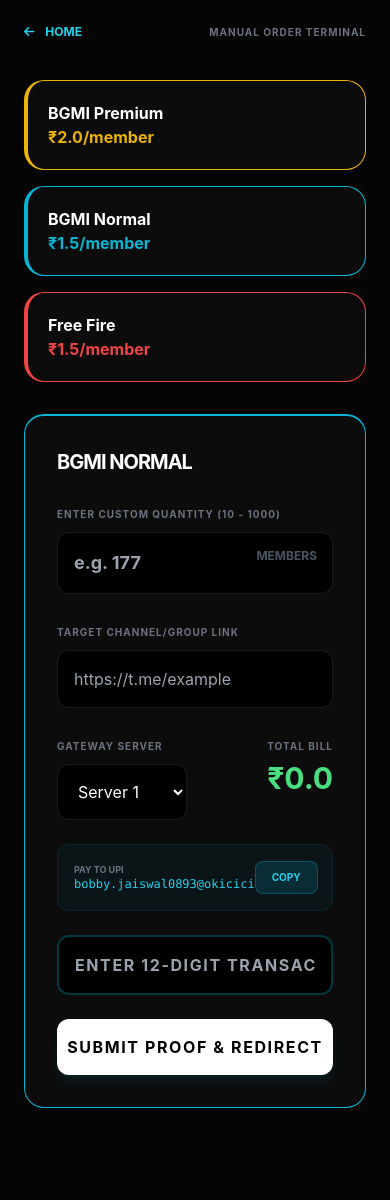
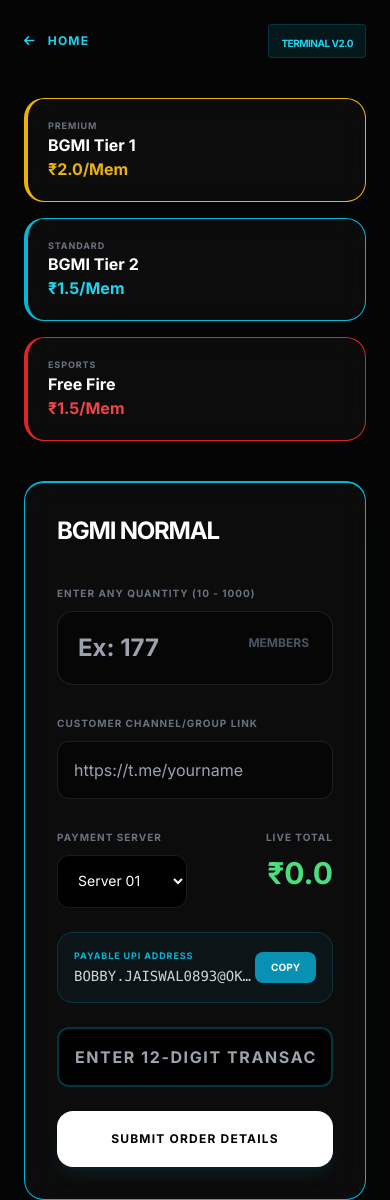
Before and after one commit to NexusMM114/SATYAMxNEXUS, a plain HTML site: page promo.html in a window 390 px wide. Drawn offline with nearby package versions, Linux system fonts and the light colour scheme.

Commit message:
Update promo page title and enhance UI elements

```diff
--- a/promo.html
+++ b/promo.html
@@ -3,153 +3,174 @@
 <head>
     <meta charset="UTF-8">
     <meta name="viewport" content="width=device-width, initial-scale=1.0">
-    <title>Promo Terminal | Nexus Hub</title>
+    <title>Promo Terminal | Satyamxnexus</title>
     <script src="https://cdn.tailwindcss.com"></script>
     <link rel="stylesheet" href="https://cdnjs.cloudflare.com/ajax/libs/font-awesome/6.4.0/css/all.min.css">
     <style>
+        @import url('https://fonts.googleapis.com/css2?family=Syncopate:wght@700&family=Inter:wght@400;600;700&display=swap');
         body { background: #050505; color: white; font-family: 'Inter', sans-serif; overflow-x: hidden; }
         .glass { background: rgba(255, 255, 255, 0.03); backdrop-filter: blur(15px); border: 1px solid rgba(255, 255, 255, 0.1); border-radius: 20px; }
+        input::-webkit-outer-spin-button, input::-webkit-inner-spin-button { -webkit-appearance: none; margin: 0; }
+
+        /* High-Tech Loader */
         #loader { display: none; position: fixed; inset: 0; background: rgba(0,0,0,0.95); z-index: 100; align-items: center; justify-content: center; flex-direction: column; }
-        .scanner { width: 100%; height: 2px; background: #00f2ff; position: absolute; animation: scan 2s infinite; }
-        @keyframes scan { 0% { top: 0; } 100% { top: 100%; } }
-        /* Professional Input Styling */
-        input::-webkit-outer-spin-button, input::-webkit-inner-spin-button { -webkit-appearance: none; margin: 0; }
+        .scanner-bar { width: 100%; height: 2px; background: #00f2ff; position: absolute; box-shadow: 0 0 15px #00f2ff; animation: scan 2s infinite linear; }
+        @keyframes scan { 0% { top: 0%; } 100% { top: 100%; } }
     </style>
 </head>
 <body class="p-6 pb-24" oncontextmenu="return false;">
+
     <div id="loader">
-        <div class="relative w-40 h-40 border border-cyan-500/20 mb-6"><div class="scanner"></div><i class="fas fa-microchip text-4xl text-cyan-400 flex items-center justify-center h-full"></i></div>
-        <div class="text-cyan-400 font-bold tracking-[0.3em] uppercase text-xs text-center px-4">Encoding Data & Generating Clipboard...</div>
+        <div class="relative w-48 h-48 border border-cyan-500/20 mb-8 overflow-hidden">
+            <div class="scanner-bar"></div>
+            <div class="flex items-center justify-center h-full">
+                <i class="fas fa-satellite-dish text-5xl text-cyan-400 animate-pulse"></i>
+            </div>
+        </div>
+        <div class="text-cyan-400 font-bold tracking-[0.4em] text-[10px] uppercase">Syncing Transaction Data...</div>
     </div>
 
     <div class="max-w-4xl mx-auto">
         <header class="flex justify-between items-center mb-10">
-            <a href="index.html" class="text-cyan-400 text-xs font-bold uppercase"><i class="fas fa-arrow-left mr-2"></i> Home</a>
-            <span class="text-[10px] text-gray-500 font-bold uppercase tracking-widest">Manual Order Terminal</span>
+            <a href="index.html" class="text-cyan-400 font-bold text-xs uppercase tracking-widest"><i class="fas fa-arrow-left mr-2"></i> Home</a>
+            <div class="bg-cyan-500/10 px-3 py-1 rounded border border-cyan-500/20">
+                <span class="text-[10px] font-bold text-cyan-400 uppercase tracking-tighter">Terminal v2.0</span>
+            </div>
         </header>
 
-        <div class="grid grid-cols-1 md:grid-cols-3 gap-4 mb-8">
-            <button onclick="setType('BGMI Premium', 2.0)" class="glass p-5 border-l-4 border-yellow-500 text-left hover:scale-105 transition-all">
-                <h3 class="font-bold">BGMI Premium</h3><p class="text-yellow-500 font-bold">₹2.0/member</p>
+        <div class="grid grid-cols-1 md:grid-cols-3 gap-4 mb-10">
+            <button onclick="updateTier('BGMI Premium', 2.0)" class="glass p-5 text-left border-l-4 border-yellow-500 hover:bg-yellow-500/5 transition-all">
+                <p class="text-[9px] text-gray-500 font-bold uppercase tracking-widest">Premium</p>
+                <h3 class="font-bold text-white">BGMI Tier 1</h3>
+                <p class="text-yellow-500 font-bold">₹2.0/Mem</p>
             </button>
-            <button onclick="setType('BGMI Normal', 1.5)" class="glass p-5 border-l-4 border-cyan-500 text-left hover:scale-105 transition-all">
-                <h3 class="font-bold">BGMI Normal</h3><p class="text-cyan-500 font-bold">₹1.5/member</p>
+            <button onclick="updateTier('BGMI Normal', 1.5)" class="glass p-5 text-left border-l-4 border-cyan-500 hover:bg-cyan-500/5 transition-all">
+                <p class="text-[9px] text-gray-500 font-bold uppercase tracking-widest">Standard</p>
+                <h3 class="font-bold text-white">BGMI Tier 2</h3>
+                <p class="text-cyan-400 font-bold">₹1.5/Mem</p>
             </button>
-            <button onclick="setType('Free Fire', 1.5)" class="glass p-5 border-l-4 border-red-500 text-left hover:scale-105 transition-all">
-                <h3 class="font-bold">Free Fire</h3><p class="text-red-500 font-bold">₹1.5/member</p>
+            <button onclick="updateTier('Free Fire', 1.5)" class="glass p-5 text-left border-l-4 border-red-600 hover:bg-red-600/5 transition-all">
+                <p class="text-[9px] text-gray-500 font-bold uppercase tracking-widest">Esports</p>
+                <h3 class="font-bold text-white">Free Fire</h3>
+                <p class="text-red-500 font-bold">₹1.5/Mem</p>
             </button>
         </div>
 
-        <div id="promoUI" class="glass p-8 max-w-xl mx-auto border-t-2 border-cyan-500 mb-10">
-            <h3 id="srvTitle" class="text-xl font-bold mb-6 text-white uppercase tracking-tighter">Select Service</h3>
+        <div class="glass p-8 max-w-xl mx-auto border-t-2 border-cyan-500 shadow-2xl shadow-cyan-500/5">
+            <h3 id="srvName" class="text-2xl font-bold mb-8 text-white tracking-tighter uppercase">Select A Service</h3>
+
             <div class="space-y-6">
-
                 <div>
-                    <label class="text-[10px] text-gray-500 font-bold uppercase tracking-widest">Enter Custom Quantity (10 - 1000)</label>
+                    <label class="text-[10px] text-gray-500 font-bold uppercase tracking-widest">Enter Any Quantity (10 - 1000)</label>
                     <div class="relative mt-2">
-                        <input type="number" id="qty" placeholder="e.g. 177" min="10" max="1000" oninput="calc()"
-                            class="w-full bg-black p-4 rounded-xl border border-white/10 text-cyan-400 font-bold outline-none focus:border-cyan-500 text-lg">
-                        <span class="absolute right-4 top-4 text-gray-600 text-xs uppercase font-bold">Members</span>
+                        <input type="number" id="qtyInput" placeholder="Ex: 177" oninput="calculate()"
+                            class="w-full bg-black/50 border border-white/10 p-5 rounded-2xl outline-none focus:border-cyan-500 text-cyan-400 text-2xl font-bold">
+                        <span class="absolute right-6 top-6 text-gray-600 font-bold text-xs uppercase">Members</span>
                     </div>
                 </div>
 
                 <div>
-                    <label class="text-[10px] text-gray-500 font-bold uppercase tracking-widest">Target Channel/Group Link</label>
-                    <input type="url" id="link" placeholder="https://t.me/example" class="w-full bg-black p-4 rounded-xl border border-white/10 outline-none mt-2 focus:border-cyan-500">
+                    <label class="text-[10px] text-gray-500 font-bold uppercase tracking-widest">Customer Channel/Group Link</label>
+                    <input type="url" id="targetLink" placeholder="https://t.me/yourname"
+                        class="w-full bg-black/50 border border-white/10 p-4 rounded-xl mt-2 outline-none focus:border-cyan-500">
                 </div>
 
                 <div class="grid grid-cols-2 gap-4">
                     <div>
-                        <label class="text-[10px] text-gray-500 font-bold uppercase tracking-widest">Gateway Server</label>
-                        <select id="srv" onchange="syncUpi()" class="w-full bg-black p-4 rounded-xl border border-white/10 outline-none text-white mt-2">
-                            <option value="1">Server 1</option>
-                            <option value="2">Server 2</option>
+                        <label class="text-[10px] text-gray-500 font-bold uppercase tracking-widest">Payment Server</label>
+                        <select id="srvSelect" onchange="refreshUpi()" class="w-full bg-black border border-white/10 p-4 rounded-xl mt-2 outline-none text-sm">
+                            <option value="1">Server 01</option>
+                            <option value="2">Server 02</option>
                         </select>
                     </div>
                     <div class="text-right">
-                        <label class="text-[10px] text-gray-500 font-bold uppercase tracking-widest">Total Bill</label>
-                        <div class="text-3xl font-bold text-green-400 mt-1" id="price">₹0.0</div>
+                        <label class="text-[10px] text-gray-500 font-bold uppercase tracking-widest">Live Total</label>
+                        <div id="livePrice" class="text-3xl font-bold text-green-400 mt-2">₹0.0</div>
                     </div>
                 </div>
 
-                <div class="bg-cyan-500/5 p-4 rounded-xl border border-cyan-500/10 flex justify-between items-center">
-                    <div class="flex flex-col">
-                        <span class="text-[9px] text-gray-500 uppercase font-bold">Pay to UPI</span>
-                        <span id="upiId" class="text-xs font-mono text-cyan-400">Select Server</span>
+                <div class="bg-cyan-500/5 border border-cyan-500/20 p-4 rounded-2xl flex justify-between items-center">
+                    <div class="overflow-hidden">
+                        <p class="text-[9px] font-bold text-cyan-500 uppercase tracking-widest">Payable UPI Address</p>
+                        <p id="upiDisplay" class="font-mono text-sm mt-1 uppercase text-gray-300 truncate">Select Server...</p>
                     </div>
-                    <button onclick="copyUpi()" class="bg-cyan-600/20 text-cyan-400 text-[10px] px-4 py-2 rounded-lg font-bold border border-cyan-500/30">COPY</button>
+                    <button onclick="copyUpi()" class="bg-cyan-600 text-[10px] font-bold px-4 py-2 rounded-lg uppercase transition-transform active:scale-95">Copy</button>
                 </div>
 
-                <input type="text" id="utr" placeholder="ENTER 12-DIGIT TRANSACTION UTR"
-                    class="w-full bg-black border-2 border-cyan-500/30 p-4 rounded-xl text-center font-bold outline-none tracking-widest focus:border-cyan-500">
+                <input type="text" id="utrCode" placeholder="ENTER 12-DIGIT TRANSACTION UTR" maxlength="12"
+                    class="w-full bg-black border-2 border-cyan-500/30 p-4 rounded-xl text-center font-bold outline-none focus:border-cyan-500 tracking-widest uppercase">
 
-                <button onclick="submitPromo()" class="w-full bg-white text-black py-4 rounded-xl font-bold uppercase tracking-widest hover:bg-cyan-400 transition-all shadow-lg shadow-cyan-500/10">Submit Proof & Redirect</button>
+                <button onclick="executeOrder()" class="w-full bg-white text-black py-5 rounded-2xl font-bold uppercase tracking-widest text-xs hover:bg-cyan-400 transition-all shadow-lg shadow-cyan-500/10">Submit Order Details</button>
             </div>
         </div>
     </div>
 
     <script>
-        let currentRate = 0, currentName = "";
+        let currentRate = 0;
+        let selectedService = "";
 
-        function setType(name, rate) {
-            currentName = name;
+        function updateTier(name, rate) {
             currentRate = rate;
-            document.getElementById('srvTitle').innerText = name;
-            calc();
-            syncUpi();
+            selectedService = name;
+            document.getElementById('srvName').innerText = name;
+            calculate();
+            refreshUpi();
         }
 
-        function calc() {
-            let qtyBox = document.getElementById('qty');
-            let val = parseFloat(qtyBox.value);
+        function calculate() {
+            let input = document.getElementById('qtyInput');
+            let qty = parseInt(input.value);
 
-            // Validation logic
-            if(val > 1000) { qtyBox.value = 1000; val = 1000; }
+            // Validation: Max 1000
+            if (qty > 1000) { input.value = 1000; qty = 1000; }
 
-            const total = (val > 0) ? (val * currentRate) : 0;
-            document.getElementById('price').innerText = '₹' + total.toFixed(1);
+            const total = (qty > 0) ? (qty * currentRate) : 0;
+            document.getElementById('livePrice').innerText = '₹' + total.toFixed(1);
         }
 
-        function syncUpi() {
-            const s = document.getElementById('srv').value;
-            document.getElementById('upiId').innerText = localStorage.getItem('upi'+s) || (s==1?"bobby.jaiswal0893@okicici":"Lavyanshboss@fam");
+        function refreshUpi() {
+            const s = document.getElementById('srvSelect').value;
+            const upi = localStorage.getItem('upi' + s) || (s == 1 ? "bobby.jaiswal0893@okicici" : "Lavyanshboss@fam");
+            document.getElementById('upiDisplay').innerText = upi;
         }
 
         function copyUpi() {
-            navigator.clipboard.writeText(document.getElementById('upiId').innerText);
-            alert("✅ UPI Copied Successfully!");
+            const upi = document.getElementById('upiDisplay').innerText;
+            if(upi.includes("Select")) return;
+            navigator.clipboard.writeText(upi);
+            alert("UPI Copied!");
         }
 
-        function submitPromo() {
-            const l = document.getElementById('link').value;
-            const u = document.getElementById('utr').value;
-            const q = document.getElementById('qty').value;
-            const s = document.getElementById('srv').value;
+        function executeOrder() {
+            const qty = document.getElementById('qtyInput').value;
+            const link = document.getElementById('targetLink').value;
+            const utr = document.getElementById('utrCode').value;
+            const srv = document.getElementById('srvSelect').value;
 
-            if(!l || u.length < 10 || q < 10) {
-                alert("❌ ERROR: Please enter valid link, UTR, and minimum 10 members!");
+            if(!qty || qty < 10 || !link || utr.length < 10) {
+                alert("❌ Fill all details correctly! Min quantity is 10.");
                 return;
             }
 
             document.getElementById('loader').style.display = 'flex';
 
-            // Format message for clipboard
-            const msg = `✨ SATYAMXNEXUS ORDER ✨\n\n` +
-                        `📦 Service: ${currentName}\n` +
-                        `👥 Custom Qty: ${q} Members\n` +
-                        `🔗 Link: ${l}\n` +
-                        `💰 Total Bill: ${document.getElementById('price').innerText}\n` +
-                        `🆔 UTR ID: ${u}\n\n` +
-                        `Status: Payment Sent. Please verify.`;
+            const message = `🚀 PROMO ORDER SUBMITTED 🚀\n\n` +
+                            `📦 Plan: ${selectedService}\n` +
+                            `👥 Custom Quantity: ${qty} Members\n` +
+                            `🔗 Channel: ${link}\n` +
+                            `💰 Total Paid: ${document.getElementById('livePrice').innerText}\n` +
+                            `🆔 UTR ID: ${utr}\n\n` +
+                            `Payment complete. Please start promotion.`;
 
             setTimeout(() => {
-                navigator.clipboard.writeText(msg).then(() => {
-                    window.location.href = (s == "1") ? "https://t.me/SATYAM_FF_99" : "https://t.me/NexusMM";
+                navigator.clipboard.writeText(message).then(() => {
+                    const targetAdmin = (srv == "1") ? "https://t.me/SATYAM_FF_99" : "https://t.me/NexusMM";
+                    window.location.href = targetAdmin;
                 });
             }, 2500);
         }
 
-        window.onload = () => setType('BGMI Normal', 1.5);
+        window.onload = () => updateTier('BGMI Normal', 1.5);
     </script>
 </body>
 </html>
```
